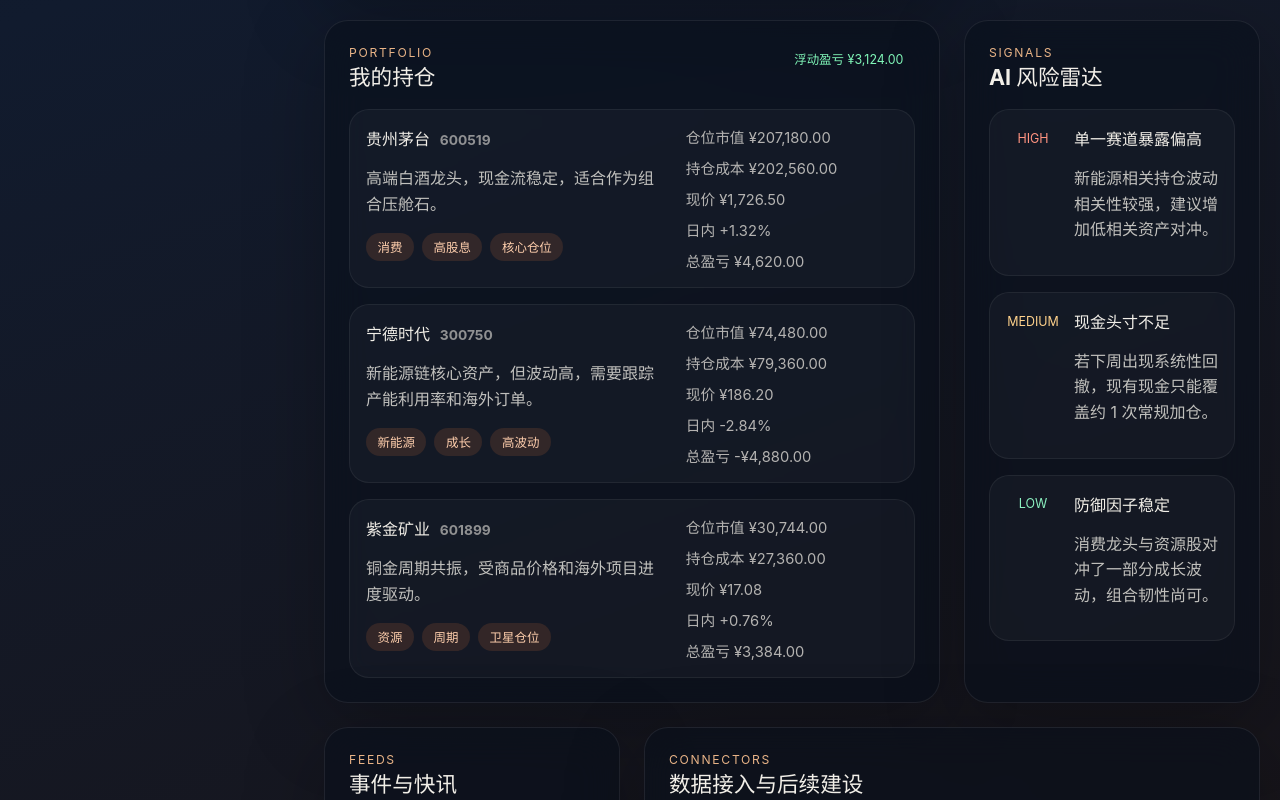
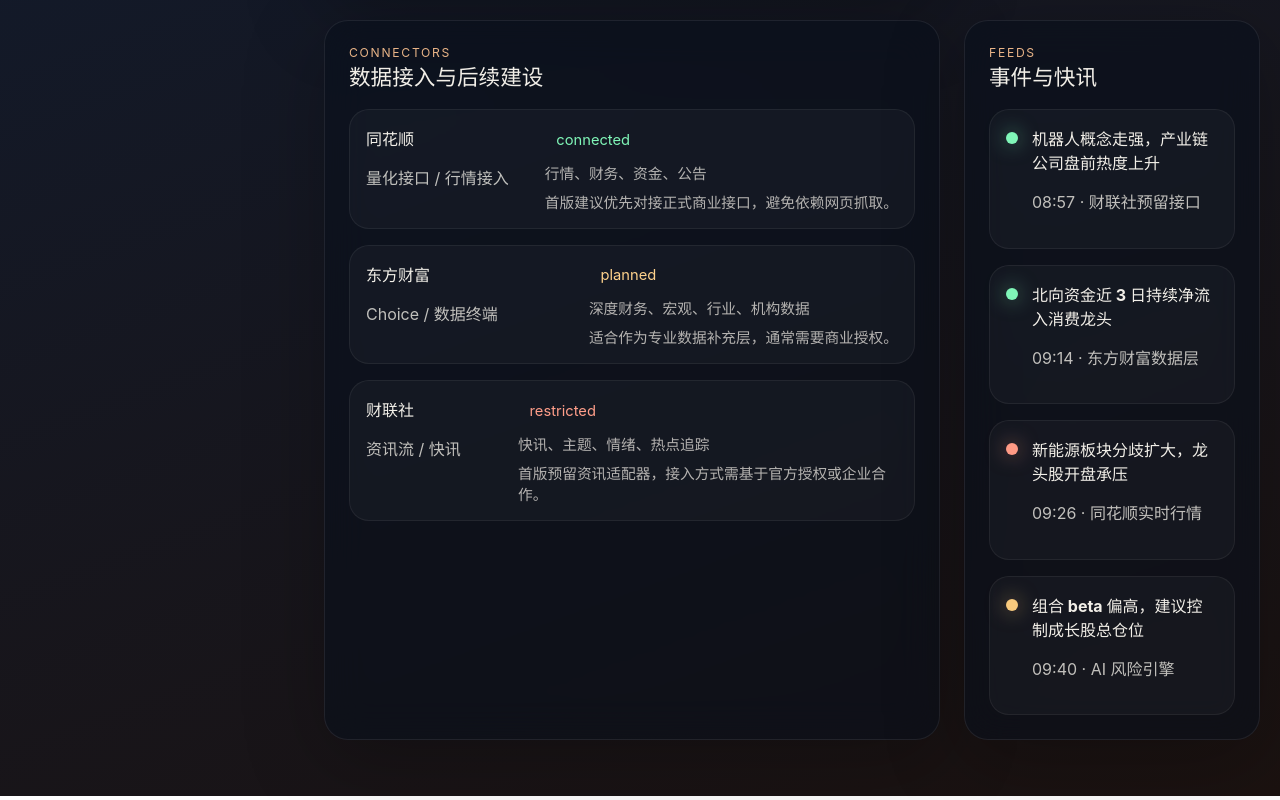
Before and after one commit to jesray1192-tempo/investpilot-dashboard, a React (Vite) app: page / in a window 1280 px wide. Shown: the part 1560-2360 px from the top of the page. Built offline with nearby package versions, Linux system fonts and the light colour scheme.

Commit message:
Merge sector, fund flow and AI insight into tabs

```diff
--- a/src/App.tsx
+++ b/src/App.tsx
@@ -411,65 +411,21 @@
               <article className="card wide">
                 <div className="card-head">
                   <div>
-                    <p className="section-kicker">Portfolio</p>
-                    <h2>我的持仓</h2>
-                  </div>
-                  <div className={`pill ${pnl >= 0 ? "positive" : "negative"}`}>
-                    浮动盈亏 {currency(pnl)}
+                    <p className="section-kicker">Connectors</p>
+                    <h2>数据接入与后续建设</h2>
                   </div>
                 </div>
-                <div className="holdings-list">
-                  {portfolio.map((item) => {
-                    const value = item.shares * item.price;
-                    const cost = item.shares * item.cost;
-                    const itemPnl = value - cost;
-
-                    return (
-                      <div className="holding-row" key={item.code}>
-                        <div>
-                          <strong>
-                            {item.name} <span>{item.code}</span>
-                          </strong>
-                          <p>{item.thesis}</p>
-                          <div className="tag-row">
-                            {item.tags.map((tag) => (
-                              <span className="tag" key={tag}>
-                                {tag}
-                              </span>
-                            ))}
-                          </div>
-                        </div>
-                        <div className="holding-metrics">
-                          <span>仓位市值 {currency(value)}</span>
-                          <span>持仓成本 {currency(cost)}</span>
-                          <span>现价 {currency(item.price)}</span>
-                          <span className={item.dailyChange >= 0 ? "up" : "down"}>
-                            日内 {percent(item.dailyChange)}
-                          </span>
-                          <span className={itemPnl >= 0 ? "up" : "down"}>
-                            总盈亏 {currency(itemPnl)}
-                          </span>
-                        </div>
+                <div className="source-list">
+                  {dataSources.map((source) => (
+                    <div className="source-item" key={source.id}>
+                      <div>
+                        <strong>{source.name}</strong>
+                        <p>{source.channel}</p>
                       </div>
-                    );
-                  })}
-                </div>
-              </article>
-
-              <article className="card">
-                <div className="card-head">
-                  <div>
-                    <p className="section-kicker">Signals</p>
-                    <h2>AI 风险雷达</h2>
-                  </div>
-                </div>
-                <div className="signal-list">
-                  {riskSignals.map((signal) => (
-                    <div className="signal-item" key={signal.title}>
-                      <span className={`signal-level ${signal.level}`}>{signal.level}</span>
-                      <div>
-                        <strong>{signal.title}</strong>
-                        <p>{signal.detail}</p>
+                      <div className="source-meta">
+                        <span className={`status ${source.status}`}>{source.status}</span>
+                        <span>{source.coverage}</span>
+                        <span>{source.notes}</span>
                       </div>
                     </div>
                   ))}
@@ -498,29 +454,6 @@
                 </div>
               </article>
 
-              <article className="card wide">
-                <div className="card-head">
-                  <div>
-                    <p className="section-kicker">Connectors</p>
-                    <h2>数据接入与后续建设</h2>
-                  </div>
-                </div>
-                <div className="source-list">
-                  {dataSources.map((source) => (
-                    <div className="source-item" key={source.id}>
-                      <div>
-                        <strong>{source.name}</strong>
-                        <p>{source.channel}</p>
-                      </div>
-                      <div className="source-meta">
-                        <span className={`status ${source.status}`}>{source.status}</span>
-                        <span>{source.coverage}</span>
-                        <span>{source.notes}</span>
-                      </div>
-                    </div>
-                  ))}
-                </div>
-              </article>
             </section>
           </>
         )}
```
